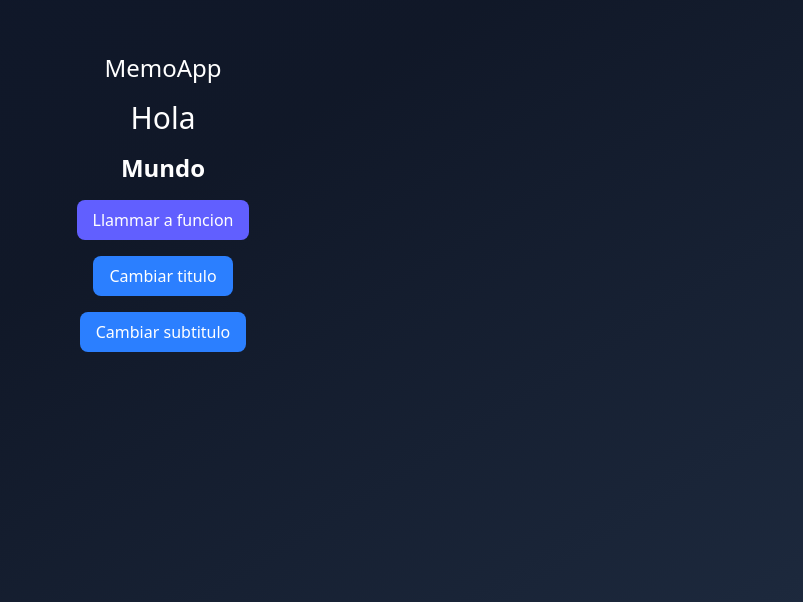
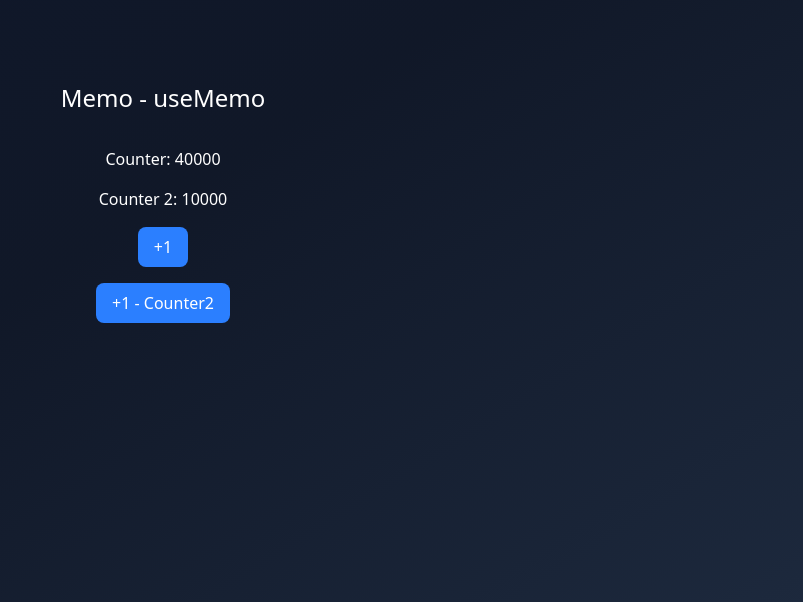
Before and after one commit to jose-angell/react-04-hooks-app, a React (Vite) app: page / in a window 1280 px wide. Shown: the part 198-800 px from the top of the page, without its empty margins (477-1280 px from the left). Built offline with nearby package versions, Linux system fonts and the light colour scheme.

Commit message:
feat: memorizacion de valores

```diff
--- /dev/null
+++ b/src/06-memos/MemoCounter.tsx
@@ -0,0 +1,31 @@
+import { useCounter } from "@/hooks/useCounter";
+import { useMemo } from "react";
+
+const heayStuff = (interationNumber: number) => {
+    console.log('heavy_stuuff_started')
+    for (let i = 0; i < interationNumber; i++) {
+        console.log('Ahi vamos...');
+    }
+    console.log('heavy_stuuff_started')
+    return `${interationNumber} iteraciones realizadas`;
+}
+
+export const MemoCounter = () => {
+ const {counter, increment} = useCounter(40_000);
+ const {counter:counter2, increment: increment2} = useCounter(10_000);
+ const myHeavyVAlue = useMemo(() => heayStuff(counter), [counter]);
+  return (
+    <div className="bg-gradient flex flex-col gap-4">
+        <h1 className="text-2xl fount-bold">Memo - useMemo</h1>
+        <hr/>
+        <h4>Counter: {counter}</h4>
+        <h4>Counter 2: {counter2}</h4>
+        <button className="bg-blue-500 text-white px-4 py-2 rounded-md cursor-pointer"
+        onClick={increment}
+        >+1</button>
+        <button className="bg-blue-500 text-white px-4 py-2 rounded-md cursor-pointer"
+        onClick={increment2}
+        >+1 - Counter2</button>
+    </div>
+  )
+}
--- a/src/main.tsx
+++ b/src/main.tsx
@@ -1,7 +1,8 @@
 import { StrictMode } from 'react'
 import { createRoot } from 'react-dom/client'
 import './index.css'
-import { MemoHook } from './06-memos/MemoHook'
+import { MemoCounter } from './06-memos/MemoCounter'
+// import { MemoHook } from './06-memos/MemoHook'
 // import { ScrambleWords } from './05-useReducet/ScrambleWords'
 // import { TasksApp } from './05-useReducet/TasksApp'
 // import { Cronometro } from './03-examples/Cronometro'
@@ -39,6 +40,7 @@ createRoot(document.getElementById('root')!).render(
     {/* <Cronometro/> */}
     {/* <TasksApp/> */}
     {/* <ScrambleWords/> */}
-    <MemoHook/>
+    {/* <MemoHook/> */}
+    <MemoCounter/>
   </StrictMode>,
 )
```
